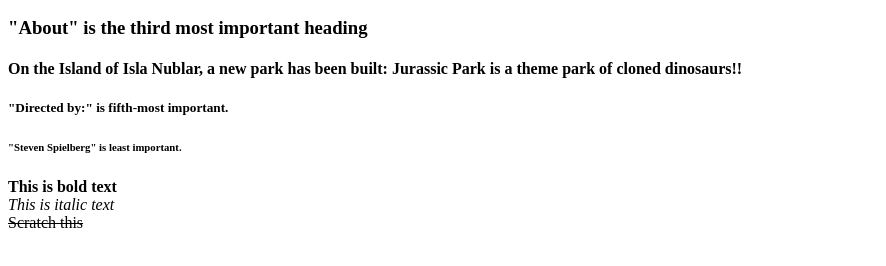
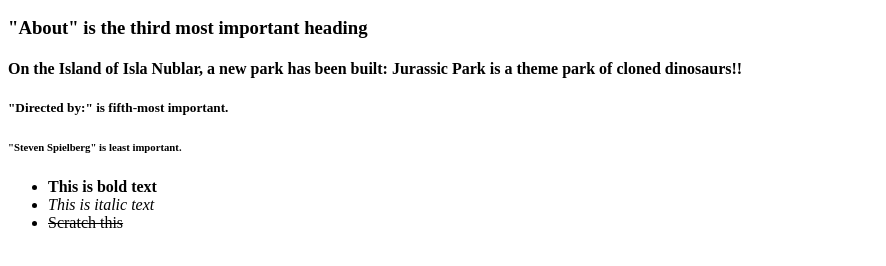
Before and after one commit to pezantish/QAWeek6, a plain HTML site: page index.html in a window 1280 px wide. Shown: the part 378-644 px from the top of the page, without its empty margins (0-886 px from the left). Drawn offline with Linux system fonts and the light colour scheme.

Commit message:
Task 5, now with added bullets!

```diff
--- a/index.html
+++ b/index.html
@@ -31,9 +31,11 @@
         <h6>"Steven Spielberg" is least important.</h6>
         <!-- TASK 5 -->
         <p>
-            <b>This is bold text</b> </br>
-            <i>This is italic text</i> </br>
-            <del>Scratch this</del> </br>
+            <ul>
+                <li><b>This is bold text</b> </li>
+                <li><i>This is italic text</i> </li>
+                <li><del>Scratch this</del> </li>
+            </ul>
         </p>
 
 
```
